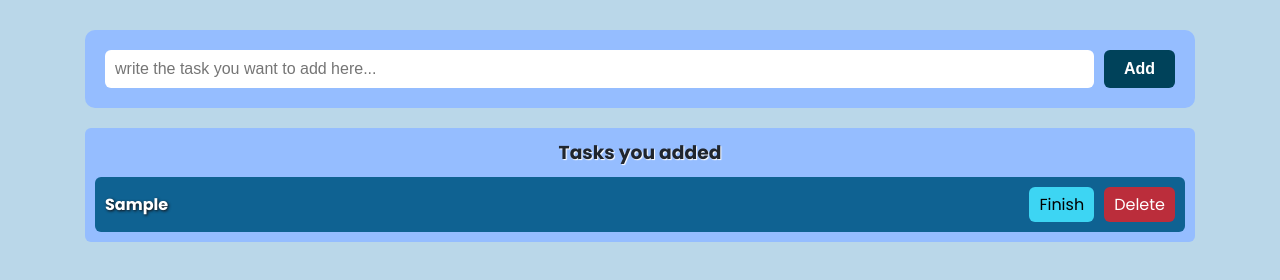
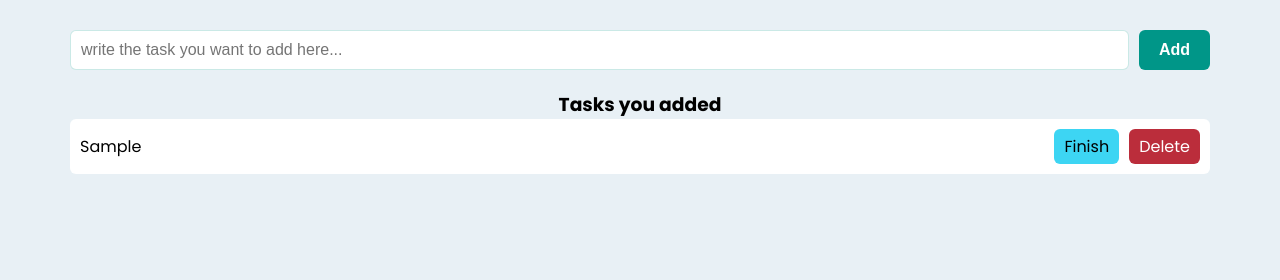
Before and after one commit to ahmedelayk/ToDoListApp, a plain HTML site: page index.html in a window 1280 px wide. Both pictures are taken after typing "Sample" into the empty fields and a click on the input "Add". Drawn offline with Linux system fonts and the light colour scheme.

Commit message:
Update Colors

```diff
--- a/css/style.css
+++ b/css/style.css
@@ -1,121 +1,120 @@
+
 * {
   box-sizing: border-box;
   margin: 0;
   padding: 0;
 }
+
 body {
   font-family: 'Poppins', sans-serif;
 }
+
 .section {
-  background-color: #BAD7E9;
+  background-color: #E8F0F5;
   min-height: 100vh;
 }
+
 .container {
   padding: 30px;
-  margin-left: auto;
-  margin-right: auto;
-  background-color: #BAD7E9;
-  min-height: 100vh;
+  margin: 0 auto;
+  max-width: 1200px;
 }
-@media (min-width: 768px) {
-  .container {
-    width: 750px;
-  }
+
+.form {
+  display: flex;
+  gap: 10px;
+  margin-bottom: 20px;
 }
-@media (min-width: 992px) {
-  .container {
-    width: 970px;
-  }
-}
-@media (min-width: 1200px) {
-  .container {
-    width: 1170px;
-  }
-}
-.form {
-  padding: 20px;
-  background-color: #95BDFF;
-  display: flex;
-  justify-content: space-between;
-  align-items: center;
-  gap: 10px;
-  border-radius: 10px;
-  margin: auto;
-}
-@media (max-width: 767px) {
-  .form {
-    flex-direction: column;
-    align-items: initial;
-  }
-}
-.form input[type = "text"] {
+
+.form input[type="text"] {
   flex: 1;
   border: none;
   padding: 10px;
   border-radius: 6px;
   font-size: 1rem;
+  border: 1px solid #00968735;
+  transition: .3s;
 }
-.form input[type = "text"]:focus {
+.form input[type="text"]:focus {
   outline: none;
+  box-shadow: inset 0px 0px 4px 0px #009688;
 }
-.form input[type = "submit"] {
+.form input[type="submit"] {
   border: none;
   padding: 10px 20px;
   border-radius: 6px;
   font-size: 1rem;
   font-weight: bold;
   cursor: pointer;
-  background-color: #00425A;
-  color: white;
+  background-color: #009688;
+  color: #fff;
   transition: 0.3s;
 }
-.form input[type = "submit"]:hover {
-  background-color: #20262E;
+
+.form input[type="submit"]:hover {
+  background-color: #00796B;
 }
+
 .task-container {
-  padding: 10px;
-  background-color: #95BDFF;
   margin-top: 20px;
-  border-radius: 6px;
-  display: flex;
-  flex-direction: column;
-  justify-content: center;
-  gap: 10px;
-  margin-left: auto;
-  margin-right: auto;
 }
-.task-container h3 {
+
+.task-container > h3 {
   text-align: center;
-  font-weight: bold;
-  color: #20262E;
-  text-shadow: 1px 1px 1px #FFF;
 }
+
 .task {
-  background-color: #0F6292;
-  display: flex;
-  justify-content: space-between;
-  align-items: center;
+  background-color: #FFFFFF;
   padding: 10px;
   border-radius: 6px;
-  position: relative;
+  margin-bottom: 10px;
+  display: flex;
+  align-items: center;
+  justify-content: space-between;
 }
-.task::before {
-  /* content: 'Date: 'attr(data-id); */
-  position: absolute;
-  top: -10px;
-  left: 10px;
-  background-color: #545454;
-  color: white;
-  font-size: 13px;
-  border-radius: 3px;
-  padding: 2px;
+
+.task input[type="button"] {
+  border: none;
+  padding: 5px 10px;
+  border-radius: 6px;
+  font-size: 0.8rem;
+  font-weight: bold;
+  cursor: pointer;
+  transition: 0.3s;
 }
-.task > span:first-child {
-  font-size: 1rem;
-  font-weight: bold;
-  color: white;
-  text-shadow: 1px 1px 3px #140c0c;
+
+.task input[type="button"]:hover {
+  opacity: 0.7;
 }
+
+.task .task-name {
+  flex: 1;
+}
+
+.task .btn-finish {
+  background-color: #4CAF50;
+  color: #FFFFFF;
+}
+
+.task .btn-delete {
+  background-color: #FF5722;
+  color: #FFFFFF;
+}
+
+@media (max-width: 768px) {
+  .form {
+    flex-direction: column;
+  }
+
+  .form input[type="text"] {
+    width: 100%;
+  }
+
+  .form input[type="submit"] {
+    width: 100%;
+  }
+}
+
 .btns {
   display: flex;
   justify-content: space-between;
@@ -124,13 +123,14 @@ body {
 }
 .task .btns span:first-of-type {
   cursor: pointer;
-  background-color: #3dd5f3;
+  background-color
+: #3dd5f3;
   border-radius: 6px;
   padding: 5px 10px;
   transition: 0.3s;
 }
 .task .btns span:first-child:hover {
-  background-color: #77d7ea;
+  background-color: #02a0c0;
 }
 .task .btns span:last-child {
   cursor: pointer;
@@ -144,5 +144,6 @@ body {
   background-color: #801d27;
 }
 .finished {
-  background-color: #053652;
+  background-color: #bd93fb ;
+  transition: .3s;
 }
```
